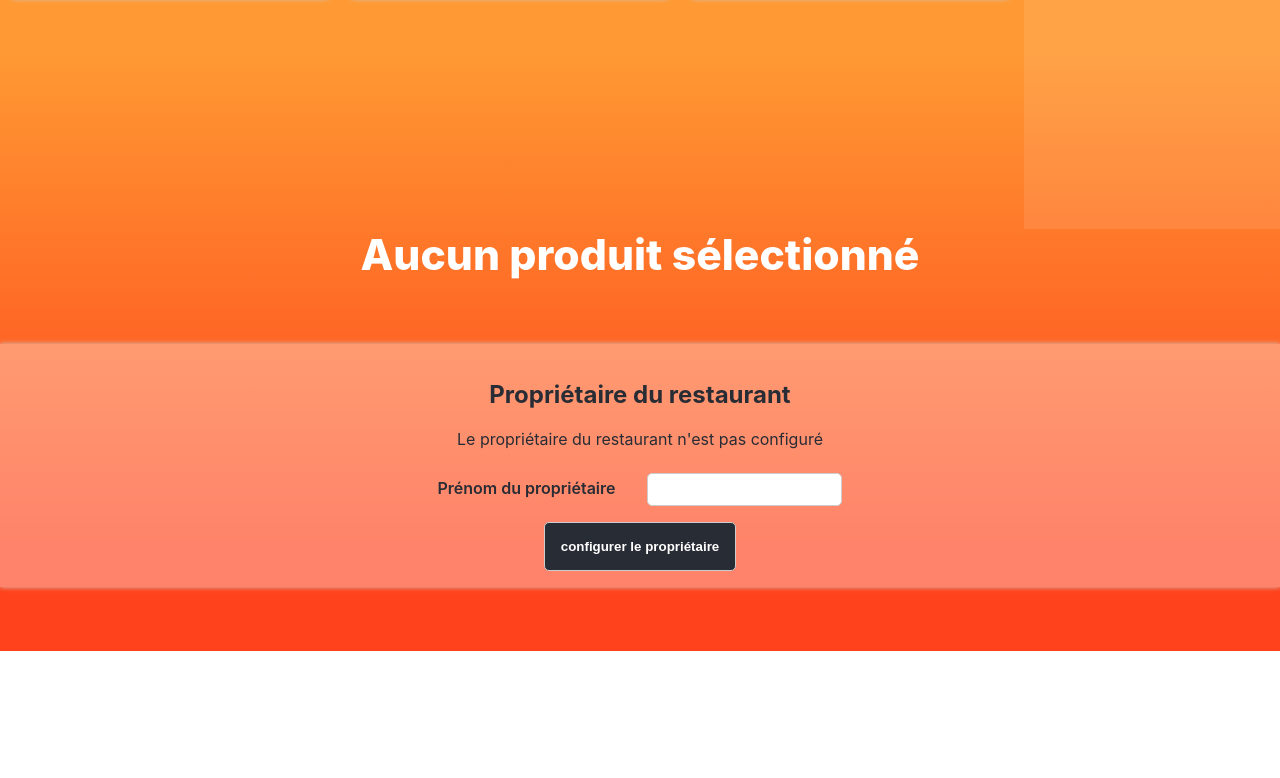
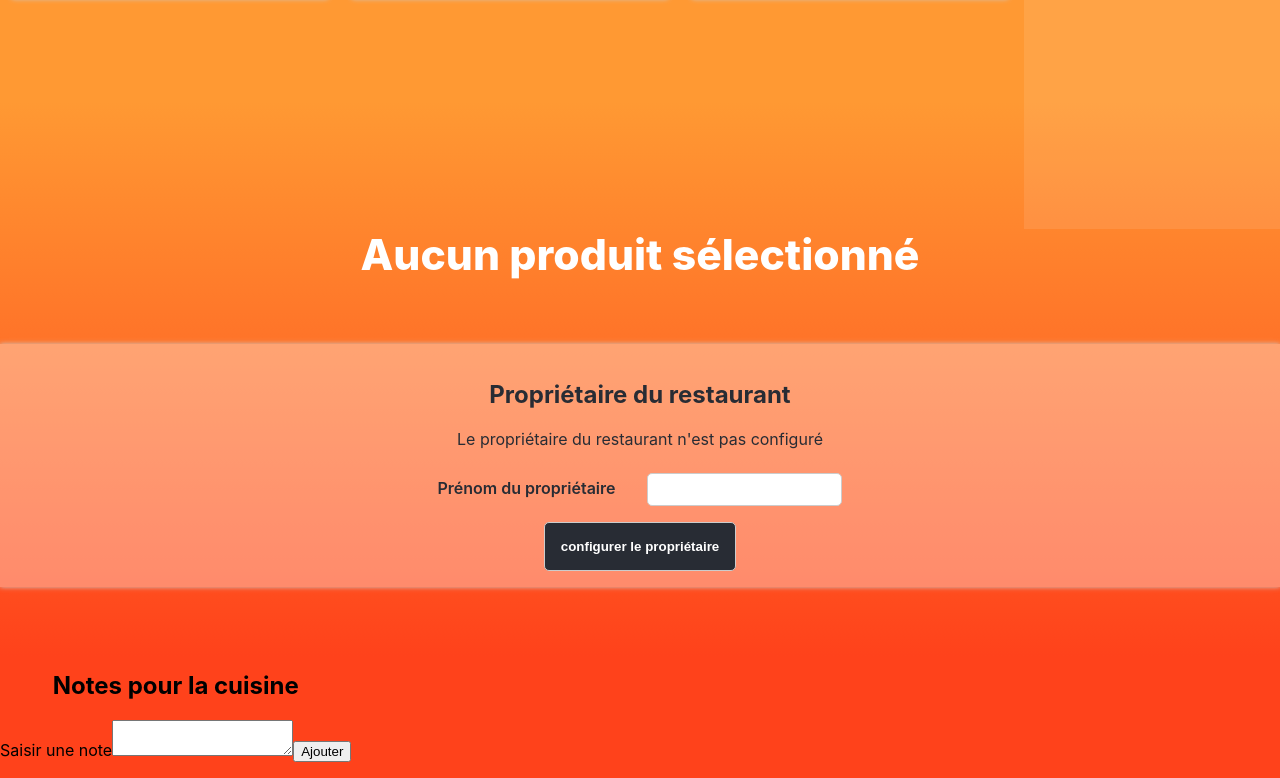
Before and after one commit to Rod97139/resto-cmd, a React (Vite) app: page / in a window 1280 px wide. Shown: the part 331-1109 px from the top of the page. Before the commit the page ends 982 px from the top, so only its background shows below. Built offline with nearby package versions, Linux system fonts and the light colour scheme.

Commit message:
createEntityAdapter

```diff
--- a/src/app/App.jsx
+++ b/src/app/App.jsx
@@ -6,6 +6,7 @@
 import Voucher from '../features/voucher/Voucher.jsx';
 import Owner from '../features/owner/Owner.jsx';
 import Menu from '../features/menu/Menu.jsx';
+import Notes from '../features/notes/Notes.jsx';
 
 function App() {
  return (
@@ -16,6 +17,7 @@
             <Total />
             <Voucher />
             <Owner />
+            <Notes />
         </div>
     </Provider>
  );
--- a/src/app/store.js
+++ b/src/app/store.js
@@ -1,6 +1,7 @@
 import { combineReducers, configureStore } from "@reduxjs/toolkit"
 import { cartSlice } from "../features/cart/cartSlice";
 import { ownerSlice } from "../features/owner/ownerSlice";
+import { notesSlice } from "../features/notes/notesSlice";
 
 
 let state = {
@@ -14,7 +15,8 @@
         preloadedState: state,
         reducer: combineReducers({
             list: cartSlice.reducer,
-            owner: ownerSlice.reducer
+            owner: ownerSlice.reducer,
+            notes: notesSlice.reducer
         })
     }
 )
--- /dev/null
+++ b/src/features/notes/Notes.jsx
@@ -0,0 +1,46 @@
+import { useDispatch, useSelector } from "react-redux"
+import { notesSelectors, notesSlice } from "./notesSlice"
+import { nanoid } from "@reduxjs/toolkit"
+
+const Notes = () => {
+    const notes = useSelector(notesSelectors.selectAll)
+    const dispatch = useDispatch()
+
+    const handleSubmit = (e) => {
+        e.preventDefault()
+        const form = e.target
+        const note = form.note?.value
+        dispatch(notesSlice.actions.addNote({
+            content: note,
+            id: nanoid()
+        }))
+    }
+
+    const handleRemove = (id) => {
+        dispatch(notesSlice.actions.removeNote(id))
+    }
+
+  return (
+    <div className="Notes">
+      <h2>Notes pour la cuisine</h2>
+      <form onSubmit={handleSubmit} >
+        <label > Saisir une note
+            <textarea name="note"></textarea>
+        </label>
+        <button type="submit" className="AddNote">Ajouter</button>
+      </form>
+      <ul className="NodeList">
+        {
+            notes && notes?.map((note) => (
+                <li key={note.id} className="Note">
+                    <p>{note.content}</p>
+                    <button onClick={() => handleRemove(note.id)} className="RemoveNote">Supprimer</button>
+                </li>
+            ))
+        }
+      </ul>
+    </div>
+  )
+}
+
+export default Notes
--- /dev/null
+++ b/src/features/notes/notesSlice.js
@@ -0,0 +1,17 @@
+import { createEntityAdapter, createSlice } from "@reduxjs/toolkit";
+
+const notesAdapter = createEntityAdapter({
+    selectId: (note) => note.id
+});
+
+export const notesSlice = createSlice({
+    name: "notes",
+    initialState: notesAdapter.getInitialState(),
+    reducers: {
+        addNote: notesAdapter.addOne,
+        removeNote: notesAdapter.removeOne,
+        updateNote: notesAdapter.updateOne
+    }
+});
+
+export const notesSelectors = notesAdapter.getSelectors((state) => state.notes);
```
